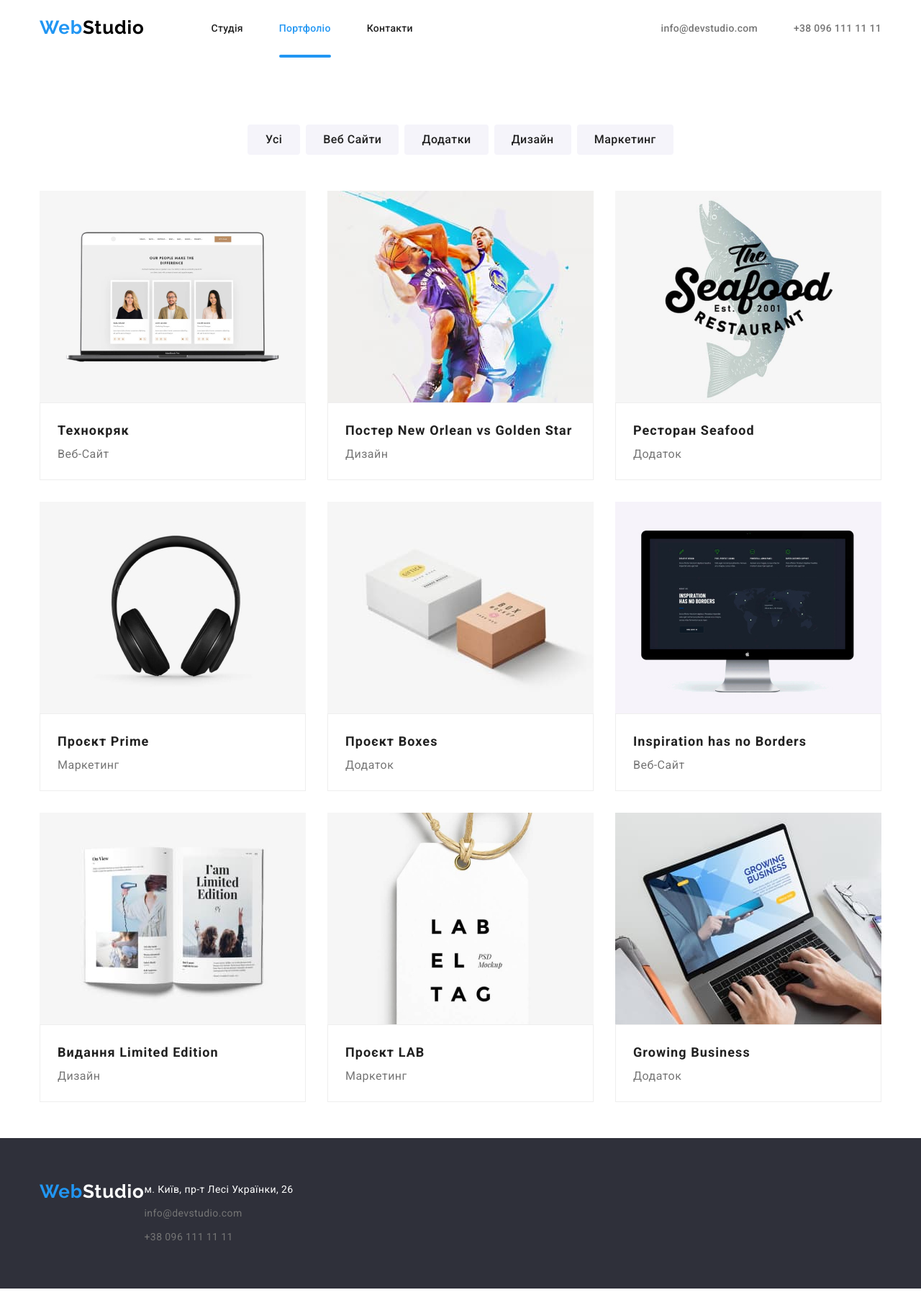
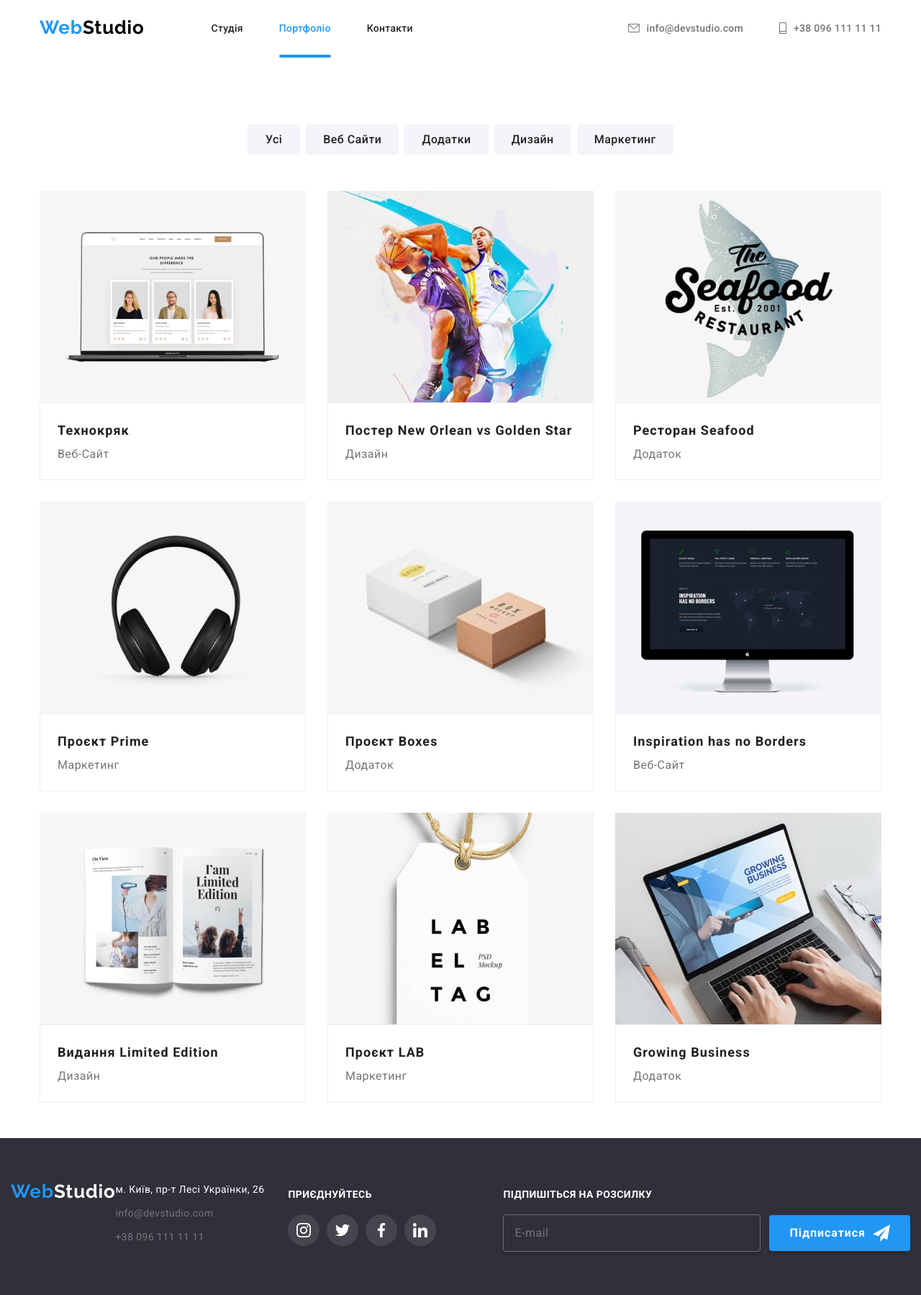
Before and after one commit to tolyagan228/Web_STUDIO, a plain HTML site: page portfolio.html in a window 1280 px wide. Shown: the whole page at 72% size. Drawn offline with nearby package versions, Linux system fonts and the light colour scheme.

Commit message:
finish homework on  90%

```diff
--- a/css/style.css
+++ b/css/style.css
@@ -68,6 +68,9 @@ img {
 .logo-link {
   text-decoration: none;
 }
+.current {
+  transition: transform 250ms cubic-bezier(0.4, 0, 0.2, 1);
+}
 .current.nav-link {
   color: var(--accent-color);
 }
@@ -80,6 +83,12 @@ img {
   position: absolute;
   top: 45px;
   border-radius: 2px;
+}
+.current:hover:after {
+  transform: translateY(-20px);
+}
+.current:hover {
+transform: translateY(-10px);
 }
 .logo-accent {
   color: var(--accent-color);
@@ -95,6 +104,7 @@ img {
   letter-spacing: 0.28px;
   text-decoration: none;
   position: relative;
+  transition: color 250ms cubic-bezier(0.4, 0, 0.2, 1);
 }
 .nav-link:hover,
 .nav-link:focus {
@@ -103,6 +113,8 @@ img {
 }
 .contact-div {
   margin-right: 70px;
+  display: flex;
+  flex-direction: column;
 }
 .contact-list {
   color: var(--add-color);
@@ -123,6 +135,7 @@ img {
   display: flex;
   align-items: center;
   gap: 10px;
+  transition: color 250ms cubic-bezier(0.4, 0, 0.2, 1);
 }
 .contact-link:hover {
   color: var(--accent-color);
@@ -134,6 +147,7 @@ img {
 .list-icon {
   display: inline-block;
   fill: #757575;
+  transition: fill 250ms cubic-bezier(0.4, 0, 0.2, 1);
 }
 .contact-link:hover .list-icon,
 .contact-link:focus .list-icon {
@@ -176,6 +190,7 @@ img {
   padding-right: 32px;
   border: none;
   box-shadow: 0px 4px 4px 0px rgba(0, 0, 0, 0.15);
+  transition: opacity 250ms cubic-bezier(0.4, 0, 0.2, 1);
 }
 .hero-contant-btn:hover {
   cursor: pointer;
@@ -314,6 +329,7 @@ img {
   padding: 12px;
   display: flex;
   align-items: center;
+  transition: background-color 250ms cubic-bezier(0.4, 0, 0.2, 1);
 }
 .workers-link:hover,
 .workers-link:focus {
@@ -322,6 +338,7 @@ img {
 }
 .icon-link {
   fill: #afb1b8;
+  transition: fill 250ms cubic-bezier(0.4, 0, 0.2, 1);
 }
 .workers-link:focus .icon-link,
 .workers-link:hover .icon-link {
@@ -347,6 +364,7 @@ img {
 }
 .customer-icon-link {
   fill: #afb1b8;
+  transition: fill 250ms cubic-bezier(0.4, 0, 0.2, 1);
 }
 .customer-link {
   border-radius: 4px;
@@ -356,6 +374,7 @@ img {
   display: flex;
   align-items: center;
   justify-content: center;
+  transition: border-color 250ms cubic-bezier(0.4, 0, 0.2, 1);
 }
 .customer-link:hover {
   border-color: #2196f3;
@@ -372,21 +391,25 @@ img {
   line-height: 1.71;
   letter-spacing: 0.42px;
   text-decoration: none;
+  transition: color 250ms cubic-bezier(0.4, 0, 0.2, 1);
 }
 .contact-address:hover {
   color: var(--accent-color);
   cursor: pointer;
 }
+
 .footer {
   background-color: var(--main-bd-color);
   padding-top: 60px;
   padding-bottom: 60px;
+  display: flex;
 }
 .footer-link {
   color: var(--add-color);
   font-size: 14px;
   letter-spacing: 0.42px;
   text-decoration: none;
+  transition: color 250ms cubic-bezier(0.4, 0, 0.2, 1);
 }
 .footer-link:hover {
   color: var(--accent-color);
@@ -400,7 +423,7 @@ img {
   font-size: 26px;
   letter-spacing: 0.78px;
   color: var(--add-white);
-  display: inline-block;
+  /* display: block; */
   margin-bottom: 20px;
 }
 .footer .container {
@@ -409,6 +432,7 @@ img {
 .address-link {
   color: var(--add-white);
   text-decoration: none;
+  transition: color 250ms cubic-bezier(0.4, 0, 0.2, 1);
 }
 .address-link:hover {
   color: var(--accent-color);
@@ -435,6 +459,7 @@ img {
   justify-content: center;
   width: 44px;
   height: 44px;
+  transition: background-color 250ms cubic-bezier(0.4, 0, 0.2, 1);
 }
 .soc-link:hover,
 .soc-link:focus {
@@ -473,6 +498,7 @@ img {
   box-shadow: 0px 4px 4px 0px rgba(0, 0, 0, 0.15);
   padding: 15px;
   width: 358px;
+  transition: border-color 250ms cubic-bezier(0.4, 0, 0.2, 1);
 }
 .footer-form-input:hover,
 .footer-form-input:focus {
@@ -495,6 +521,7 @@ img {
   padding-left: 28px;
   gap: 10px;
   padding-right: 28px;
+  transition: opacity 250ms cubic-bezier(0.4, 0, 0.2, 1);
 }
 .footer-form-btn::after {
   content: "";
@@ -548,6 +575,7 @@ img {
   width: 448px;
   resize: none;
   margin-top: 4px;
+  transition: border-color 250ms cubic-bezier(0.4, 0, 0.2, 1);
 }
 .form-input {
   border-radius: 4px;
@@ -557,6 +585,7 @@ img {
   margin-top: 4px;
   padding: 11px 0 11px 42px;
   outline: none;
+  transition: border-color 250ms cubic-bezier(0.4, 0, 0.2, 1);
 }
 .form-input:hover,
 .form-input:focus,
@@ -603,6 +632,7 @@ img {
   position: absolute;
   right: 8px;
   top: 8px;
+  transition: fill 250ms cubic-bezier(0.4, 0, 0.2, 1);
 }
 .btn-order:hover,
 .btn-order:focus {
@@ -626,6 +656,7 @@ img {
   border: none;
   display: block;
   margin: 0 auto;
+  transition: opacity 250ms cubic-bezier(0.4, 0, 0.2, 1);
 }
 .modal-btn:hover {
   cursor: pointer;
@@ -637,6 +668,7 @@ img {
   align-items: center;
   bottom: 11px;
   left: 12px;
+  transition: fill 250ms cubic-bezier(0.4, 0, 0.2, 1);
 }
 .form-input:hover + .modal-icon,
 .form-input:focus + .modal-icon {
@@ -683,6 +715,7 @@ img {
   background-color: #f5f4fa;
   border-radius: 4px;
   border-color: transparent;
+  transition: background-color 250ms cubic-bezier(0.4, 0, 0.2, 1);
 }
 .filter-btn:hover,
 .filter-btn:focus {
@@ -716,6 +749,7 @@ img {
 .project-link {
   text-decoration: none;
   display: block;
+  transition: box-shadow 250ms cubic-bezier(0.4, 0, 0.2, 1);
 }
 .project-link:focus,
 .project-link:hover {
@@ -728,6 +762,7 @@ img {
 }
 .projects-item {
   flex-basis: calc((100% - 60px) / 3);
+  transition: transform 250ms cubic-bezier(0.4, 0, 0.2, 1);
 }
 .projects-item:hover .project-overlay {
   transform: translateY(0);
@@ -740,7 +775,7 @@ img {
   width: 100%;
   background-color: var(--accent-color);
   transform: translateY(101%);
-  transition: transform 250ms;
+  transition: transform 250ms cubic-bezier(0.4, 0, 0.2, 1);
 }
 .text-overlay {
   color: var(--add-white);
--- a/portfolio.html
+++ b/portfolio.html
@@ -41,14 +41,16 @@
         </nav>
         <ul class="list contact-list">
           <li class="contact-list-item">
-            <a href="mailto:info@devstudio.com" class="contact-list"
-              >info@devstudio.com</a
-            >
+            <a href="mailto:info@devstudio.com" class="contact-link link"
+            ><svg width="16" height="12" class="list-icon">
+            <use href="./images/symbol-defs.svg#icon-envelope"></use></svg>info@devstudio.com
+          </a>
           </li>
           <li class="contact-list-item">
-            <a href="tel:+380961111111" class="contact-list"
-              >+38 096 111 11 11</a
-            >
+            <a href="tel:+380961111111" class="contact-link link"
+            ><svg width="10" height="16" class="list-icon">
+            <use href="./images/symbol-defs.svg#icon-smartphone"></use></svg>+38 096 111 11 11
+          </a>
           </li>
         </ul>
       </div>
@@ -316,6 +318,29 @@
           </ul>
         </address>
       </div>
+       <div class="container">
+            <div class="soc-div">
+        <p class="join-subtitle">приєднуйтесь</p>
+          <ul class="list join-soc-list">
+              <li class="join-item"><a href="" class="soc-link"><svg width="20" height="20" class="soc-list-icon">
+            <use href="./images/symbol-defs.svg#icon-instagram"></use></svg></a></li>
+              <li class="join-item"><a href="" class="soc-link"><svg width="20" height="20" class="soc-list-icon">
+            <use href="./images/symbol-defs.svg#icon-twitter"></use></svg></a></li>
+              <li class="join-item"><a href="" class="soc-link"><svg width="20" height="20" class="soc-list-icon">
+            <use href="./images/symbol-defs.svg#icon-facebook"></use></svg></a></li>
+              <li class="join-item"><a href="" class="soc-link"><svg width="20" height="20" class="soc-list-icon">
+            <use href="./images/symbol-defs.svg#icon-linkedin"></use></svg></a></li>
+          </ul>
+          </div>
+          <div class="footer-form-div">
+            <p class="footer-form-text">Підпишіться на розсилку</p>
+            <form class="footer-form">
+              <input type="email" name="email" placeholder="E-mail" class="footer-form-input">
+              <button type="submit" class="footer-form-btn">Підписатися</button>
+            </form>
+          </div>
+          </div>
+      </div>
     </footer>
   </body>
 </html>
```
